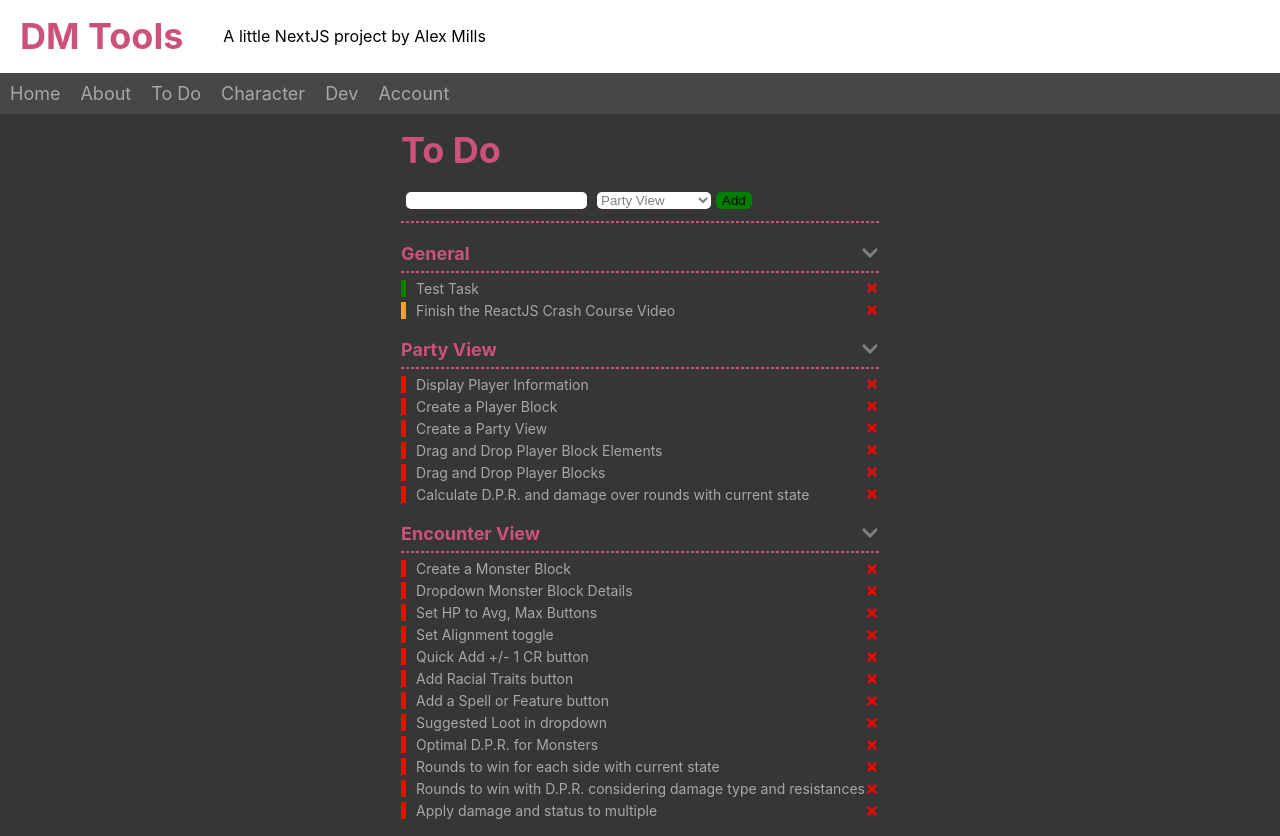
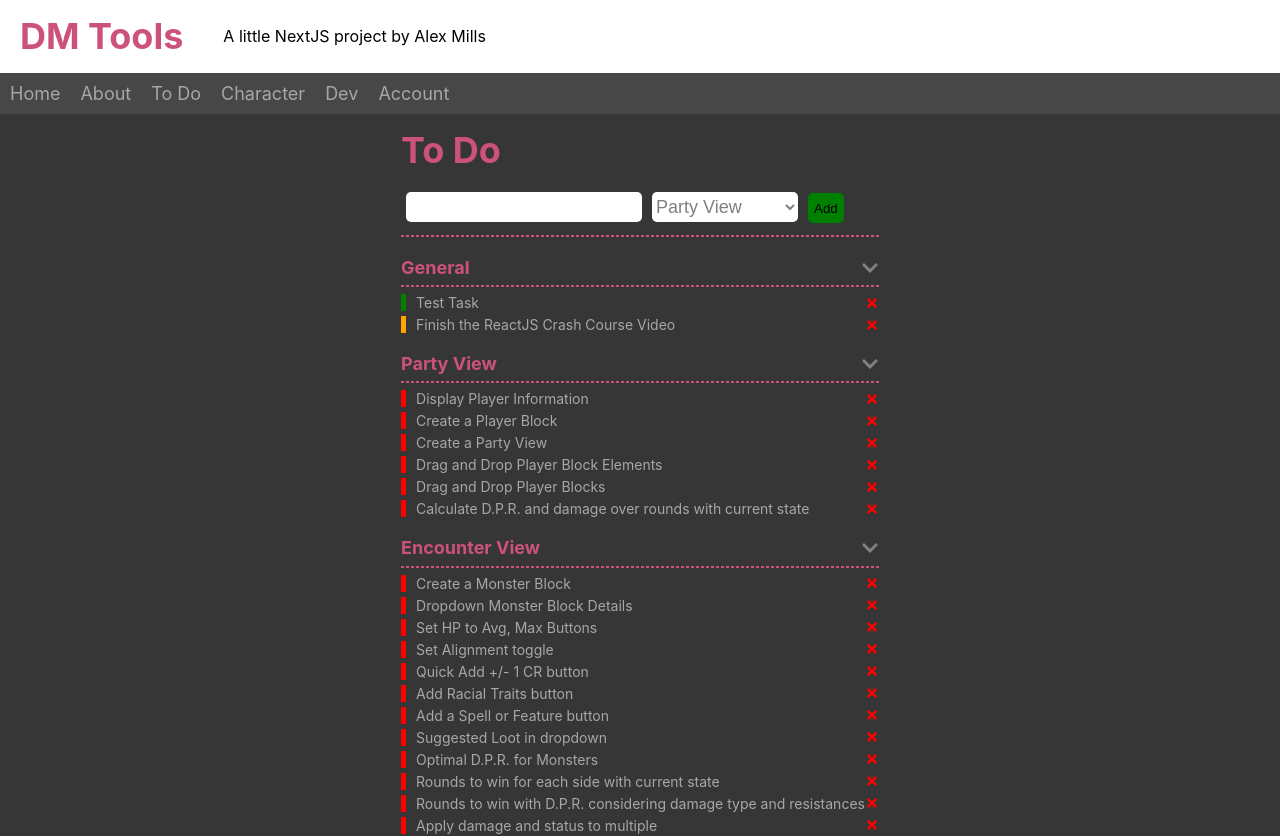
Before and after one commit to cardiacunicorn/dm-tools, a Next.js app: page /todo in a window 1280 px wide. Shown: the top 836 px of the page. Built offline with nearby package versions, Linux system fonts and the light colour scheme.

Commit message:
basic styling

```diff
--- a/pages/todo.tsx
+++ b/pages/todo.tsx
@@ -349,6 +349,10 @@ export default function Todo() {
         }));
     }
 
+    const addTask = () => {
+
+    }
+
     return (
         <div>
             <h1>To Do</h1>
@@ -366,7 +370,7 @@ export default function Todo() {
                 <option value="Story">Story</option>
                 <option value="Hardcore">Hardcore</option>
             </select>
-            <Button color='green' text='Add' />
+            <Button color='green' text='Add' onClick={addTask} />
             <hr />
             <TaskCategory category={'General'} tasks={tasks} onDelete={deleteTask} onSetStatus={setStatus} />
             <TaskCategory category={'Party View'} tasks={tasks} onDelete={deleteTask} onSetStatus={setStatus} />
--- a/styles/globals.scss
+++ b/styles/globals.scss
@@ -68,20 +68,32 @@ hr {
 
 input {
   margin: 0.5rem;
+  height: 3rem;
   border: 0;
   border-radius: 5px;
   background-color: white;
+  color: grey;
+  font-size: 1.8rem;
 }
 
 select {
   margin: 0.5rem;
+  height: 3rem;
   border: 0;
   border-radius: 5px;
   background-color: white;
   color: grey;
+  font-size: 1.8rem;
 }
 
 button {
+  margin: 0.5rem;
   border: 0;
   border-radius: 5px;
+  height: 3rem;
+  &:hover {
+    cursor: pointer;
+    background-color: yellow !important;
+    color: black !important;
+  }
 }
```
